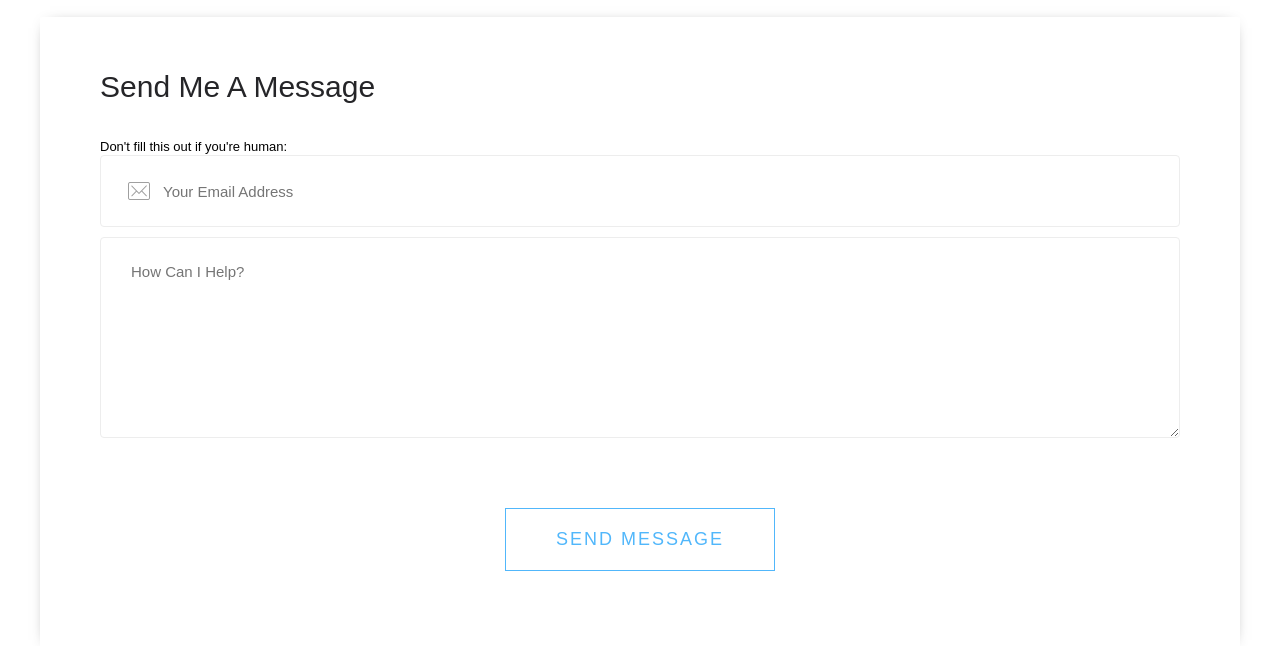
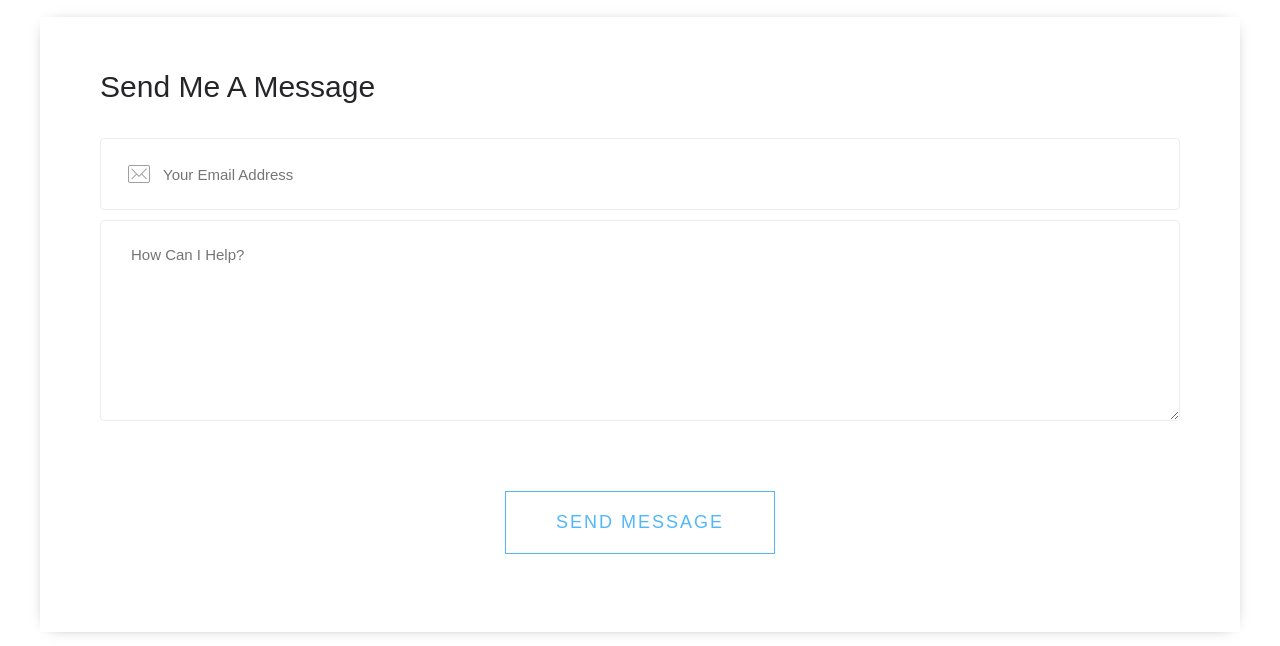
Before and after one commit to Smokra/Smodev1, a website: page src/html/index.html in a window 1280 px wide. Shown: the part 3020-3666 px from the top of the page. Drawn offline with nearby package versions, Linux system fonts and the light colour scheme; files that its build step writes are made by us from their sources; files whose address does not match are found by name.

Commit message:
Adding honeypot to prevent spam on form

```diff
--- a/src/css/style.scss
+++ b/src/css/style.scss
@@ -1143,7 +1143,7 @@ textarea.input {
 /*------------------------ Form honeypot ------------------------------*/
 
 .hidden {
-  display: hidden;
+  display: none;
 }
 
 /*------------------------- Responsive -------------------------------*/
```
